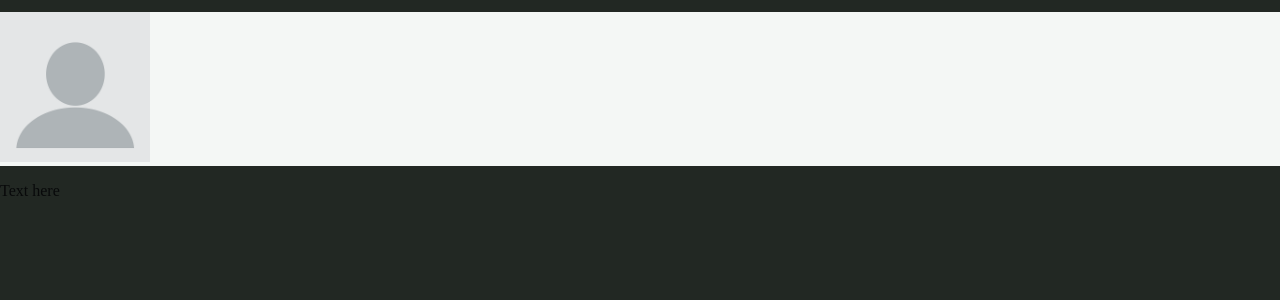
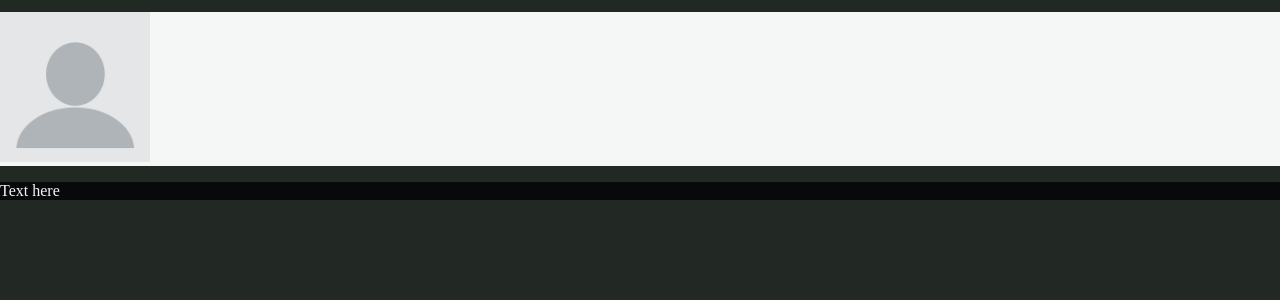
Before and after one commit to klodnitsky/PersonalPage, a PHP site: page / in a window 1280 px wide. Shown: the part 245-545 px from the top of the page. Run offline with PHP 8.4, Linux system fonts and the light colour scheme.

Commit message:
Homework tree

```diff
--- a/css/style.css
+++ b/css/style.css
@@ -7,15 +7,9 @@ body {
 header {
     background-color: #f4f7f5;
     height: 150px;
-    padding: 0;
-    margin: 0;
-    position: relative;
-    top: 0;
-    left: 0;
 }
 
 header h1 {
-    padding: 0;
     color: #08090a;
 }
 
@@ -33,6 +27,6 @@ main {
 }
 
 footer {
-    background-color: #222823;
-    color: #08090a;
+    background-color: #08090a;
+    color: #f4f7f5;
 }
```
